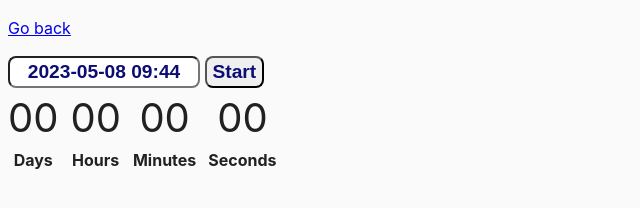
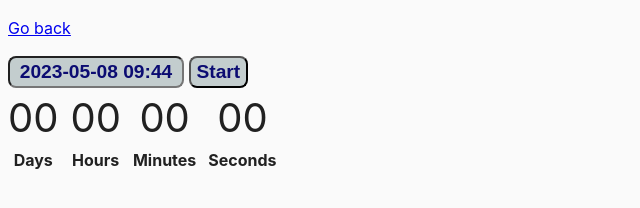
Before and after one commit to MichalPoniatowski/goit-js-hw-09, a website built with Parcel: page src/02-timer.html in a window 1280 px wide. Shown: the whole page, without its empty margins (0-640 px from the left). Built offline with nearby package versions, Linux system fonts and the light colour scheme.

Commit message:
task 2 some style corrects added

```diff
--- a/src/css/common.css
+++ b/src/css/common.css
@@ -18,13 +18,14 @@ img {
 }
 
 #datetime-picker {
-  width: 12rem;
+  width: 11rem;
   height: 2rem;
   font-size: 1.2rem;
   text-align: center;
   font-weight: bold;
   color: rgb(12, 12, 114);
   border-radius: 0.5rem;
+  background-color: rgb(195, 205, 206);
 }
 
 button {
@@ -34,6 +35,7 @@ button {
   font-weight: bold;
   color: rgb(12, 12, 114);
   border-radius: 0.5rem;
+  background-color: rgb(195, 205, 206);
 }
 
 button:hover {
--- a/src/js/02-timer.js
+++ b/src/js/02-timer.js
@@ -44,7 +44,7 @@ const options = {
 
   onClose(selectedDates) {
     let pickedDate = selectedDates[0].getTime();
-    // console.log(`data z kalendarza: ${pickedDate}`);
+
     if (pickedDate < new Date().getTime()) {
       Notiflix.Notify.failure('Please choose a date in the future');
     } else {
@@ -55,11 +55,7 @@ const options = {
           let currentDate = new Date().getTime();
           const difference = pickedDate - currentDate;
 
-          console.log(`difference: ${difference}`);
-
           let differenceToObject = convertMs(difference);
-
-          console.log('obj:', differenceToObject);
 
           daysEl.innerHTML = addLeadingZero(differenceToObject.days);
           hoursEl.innerHTML = addLeadingZero(differenceToObject.hours);
```
